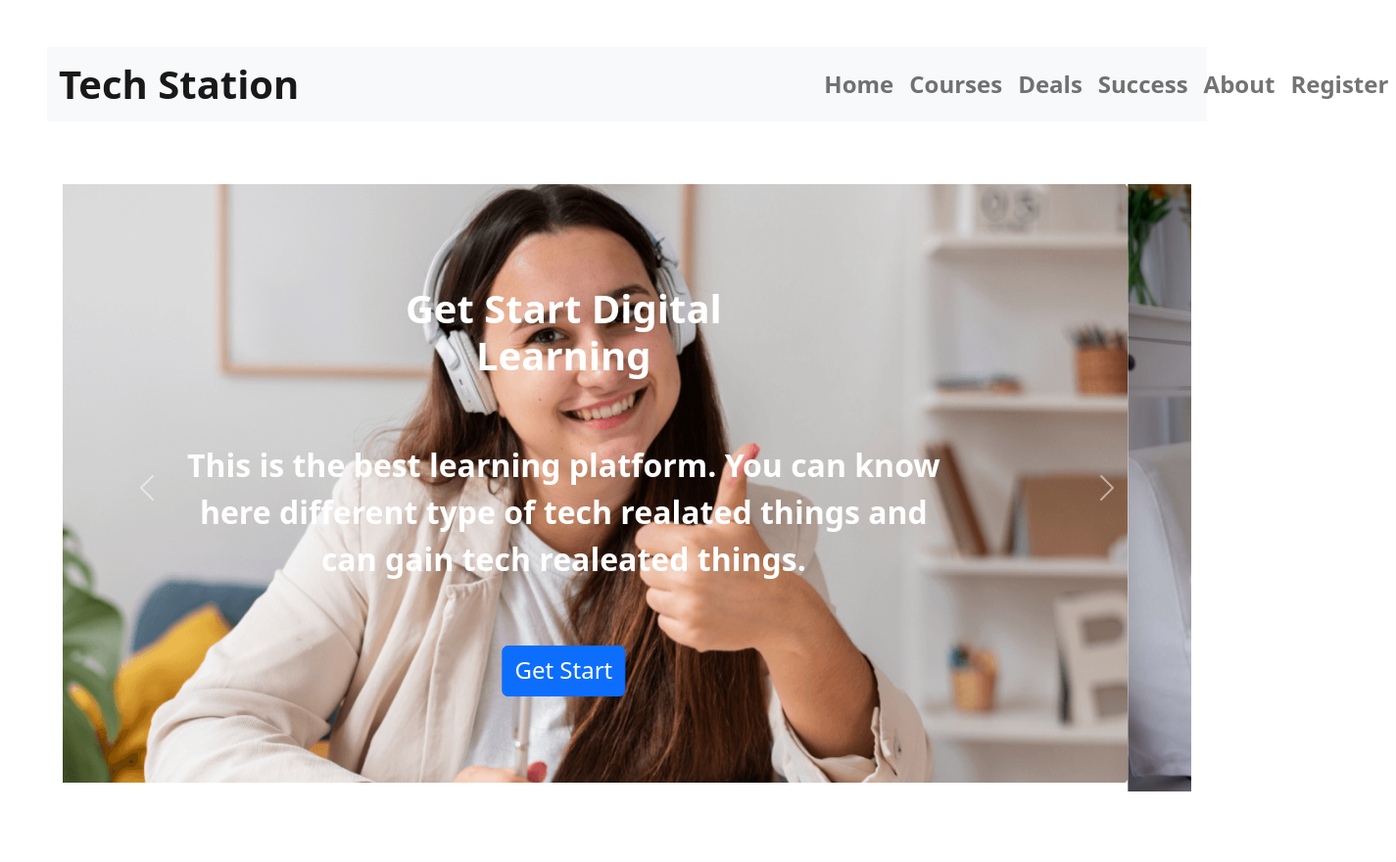
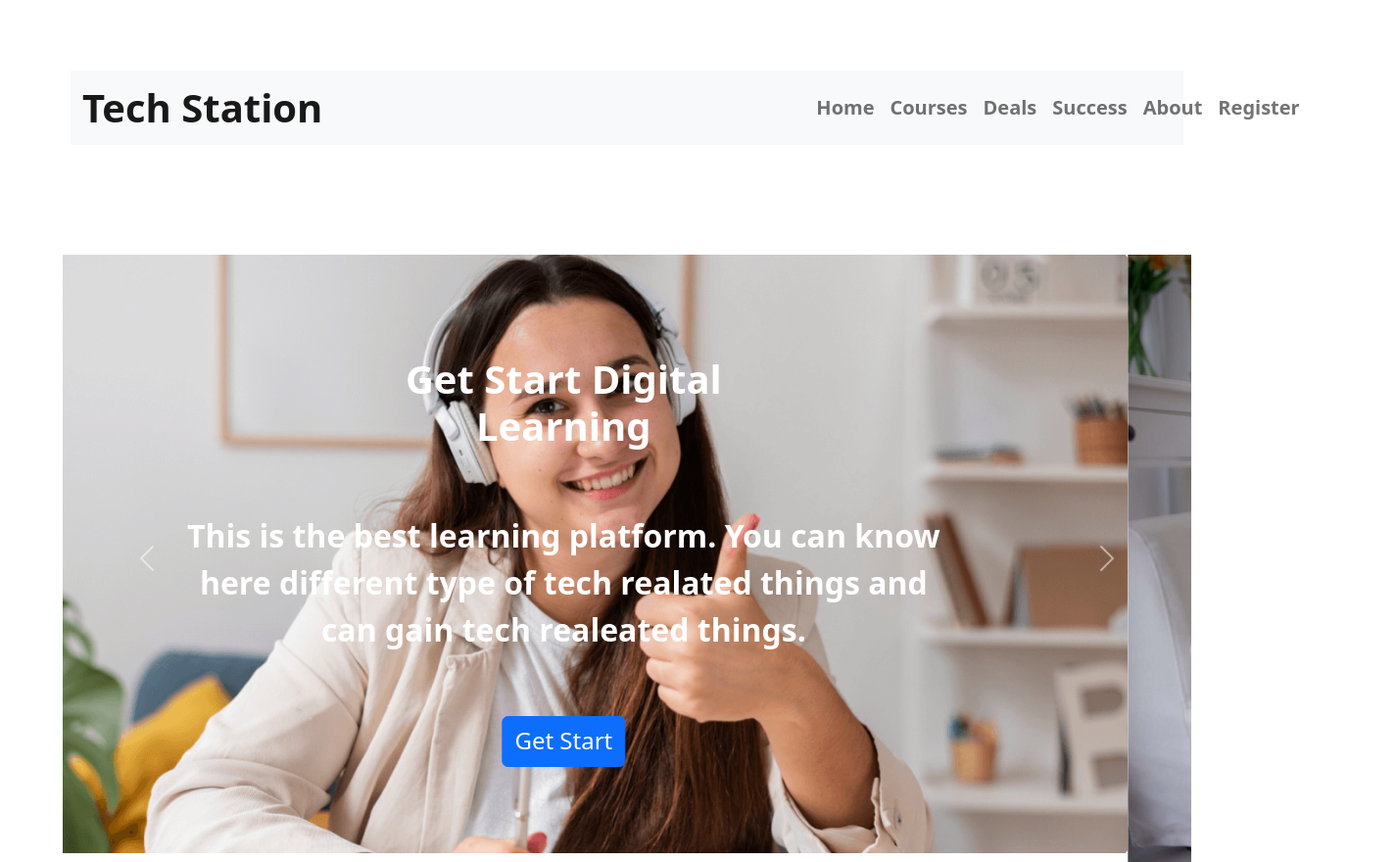
Before and after one commit to SabbirHasan07/Tech-Station, a plain HTML site: page index.html in a window 1280 px wide. Shown: the top 880 px of the page at 98% size, 1425 px wide, since content can reach past the window. Drawn offline with nearby package versions, Linux system fonts and the light colour scheme.

Commit message:
commit-eleven

```diff
--- a/index.html
+++ b/index.html
@@ -13,7 +13,7 @@
 <body>
 
   <head>
-    <div class="fs-4 fw-bold m-5">
+    <div class="fs-5 fw-bold m-4 p-5">
       <nav class="navbar navbar-expand-lg bg-light">
         <div class="container-fluid">
           <div class="col-lg-8">
```
